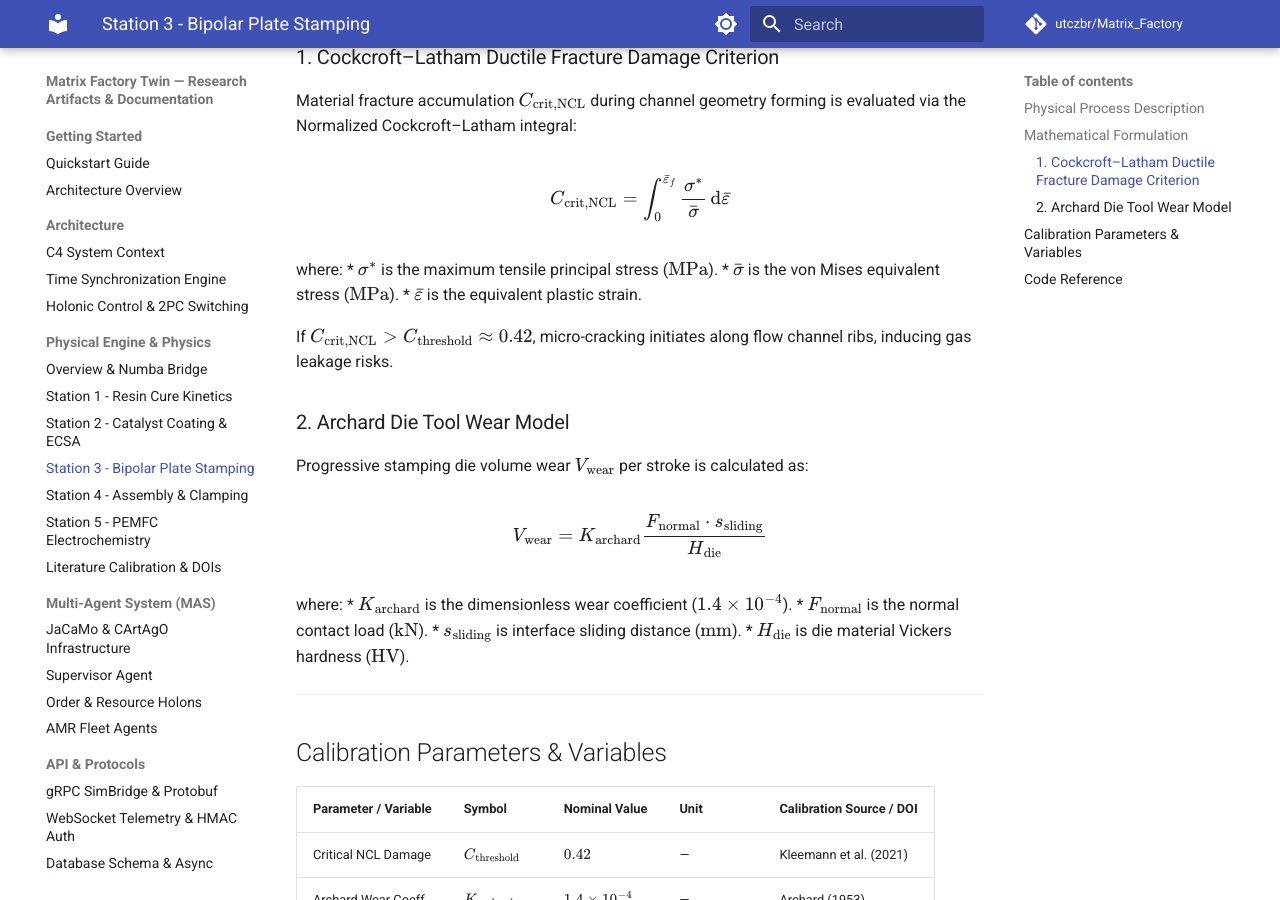
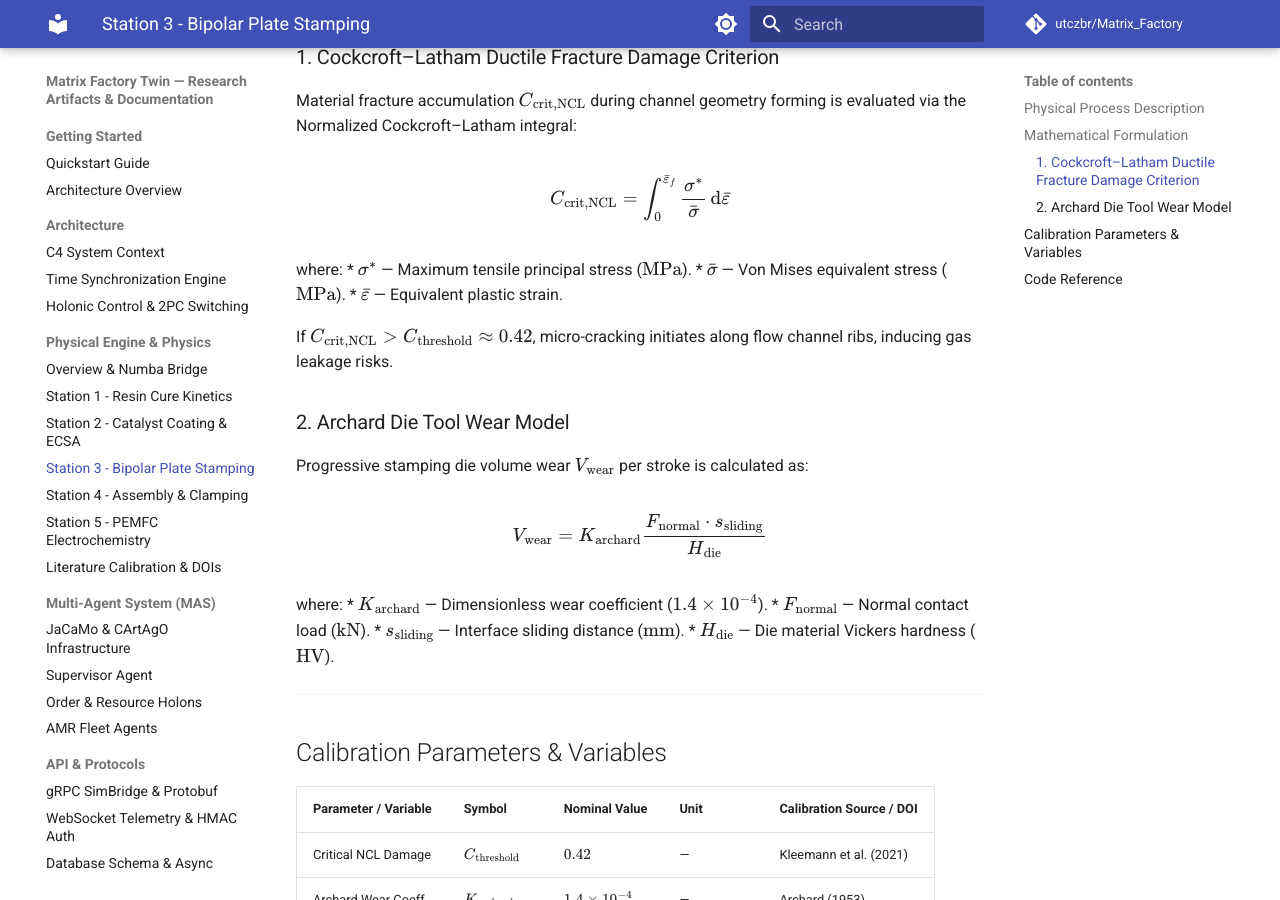
Before and after one commit to utczbr/Matrix_Factory, an MkDocs documentation site: the page built from docs/physical-engine/station-3-stamping.md, in a window 1280 px wide and 900 px high, scrolled down 500 px. Built offline with MkDocs 1.6.1 and Material for MkDocs 9.7.7, drawn with Linux system fonts in a browser that asks for light colours; comment, search, counter and statistics services are not loaded.

Commit message:
fix(docs): format variable bullet lists and remove smart_dollar conflict

```diff
--- a/docs/physical-engine/station-3-stamping.md
+++ b/docs/physical-engine/station-3-stamping.md
@@ -19,9 +19,9 @@
 $$C_{\mathrm{crit,NCL}} = \int_0^{\bar{\varepsilon}_f} \frac{\sigma^*}{\bar{\sigma}} \, \mathrm{d}\bar{\varepsilon}$$
 
 where:
-* $\sigma^*$ is the maximum tensile principal stress ($\mathrm{MPa}$).
-* $\bar{\sigma}$ is the von Mises equivalent stress ($\mathrm{MPa}$).
-* $\bar{\varepsilon}$ is the equivalent plastic strain.
+* **$\sigma^*$** — Maximum tensile principal stress ($\mathrm{MPa}$).
+* **$\bar{\sigma}$** — Von Mises equivalent stress ($\mathrm{MPa}$).
+* **$\bar{\varepsilon}$** — Equivalent plastic strain.
 
 If $C_{\mathrm{crit,NCL}} > C_{\mathrm{threshold}} \approx 0.42$, micro-cracking initiates along flow channel ribs, inducing gas leakage risks.
 
@@ -32,10 +32,10 @@
 $$V_{\mathrm{wear}} = K_{\mathrm{archard}} \frac{F_{\mathrm{normal}} \cdot s_{\mathrm{sliding}}}{H_{\mathrm{die}}}$$
 
 where:
-* $K_{\mathrm{archard}}$ is the dimensionless wear coefficient ($1.4 \times 10^{-4}$).
-* $F_{\mathrm{normal}}$ is the normal contact load ($\mathrm{kN}$).
-* $s_{\mathrm{sliding}}$ is interface sliding distance ($\mathrm{mm}$).
-* $H_{\mathrm{die}}$ is die material Vickers hardness ($\mathrm{HV}$).
+* **$K_{\mathrm{archard}}$** — Dimensionless wear coefficient ($1.4 \times 10^{-4}$).
+* **$F_{\mathrm{normal}}$** — Normal contact load ($\mathrm{kN}$).
+* **$s_{\mathrm{sliding}}$** — Interface sliding distance ($\mathrm{mm}$).
+* **$H_{\mathrm{die}}$** — Die material Vickers hardness ($\mathrm{HV}$).
 
 ---
 
--- a/mkdocs.yml
+++ b/mkdocs.yml
@@ -31,7 +31,6 @@
 markdown_extensions:
   - pymdownx.arithmatex:
       generic: true
-      smart_dollar: true
   - pymdownx.highlight:
       anchor_linenums: true
   - pymdownx.inlinehilite
```
Also changed, not shown: docs/physical-engine/station-2-coating.md (+3 -3 lines), docs/physical-engine/station-4-assembly.md (+3 -3 lines), docs/physical-engine/station-5-pemfc.md (+3 -3 lines), site/physical-engine/station-2-coating/index.html, site/physical-engine/station-3-stamping/index.html, site/physical-engine/station-4-assembly/index.html, site/physical-engine/station-5-pemfc/index.html, site/search/search_index.json.
